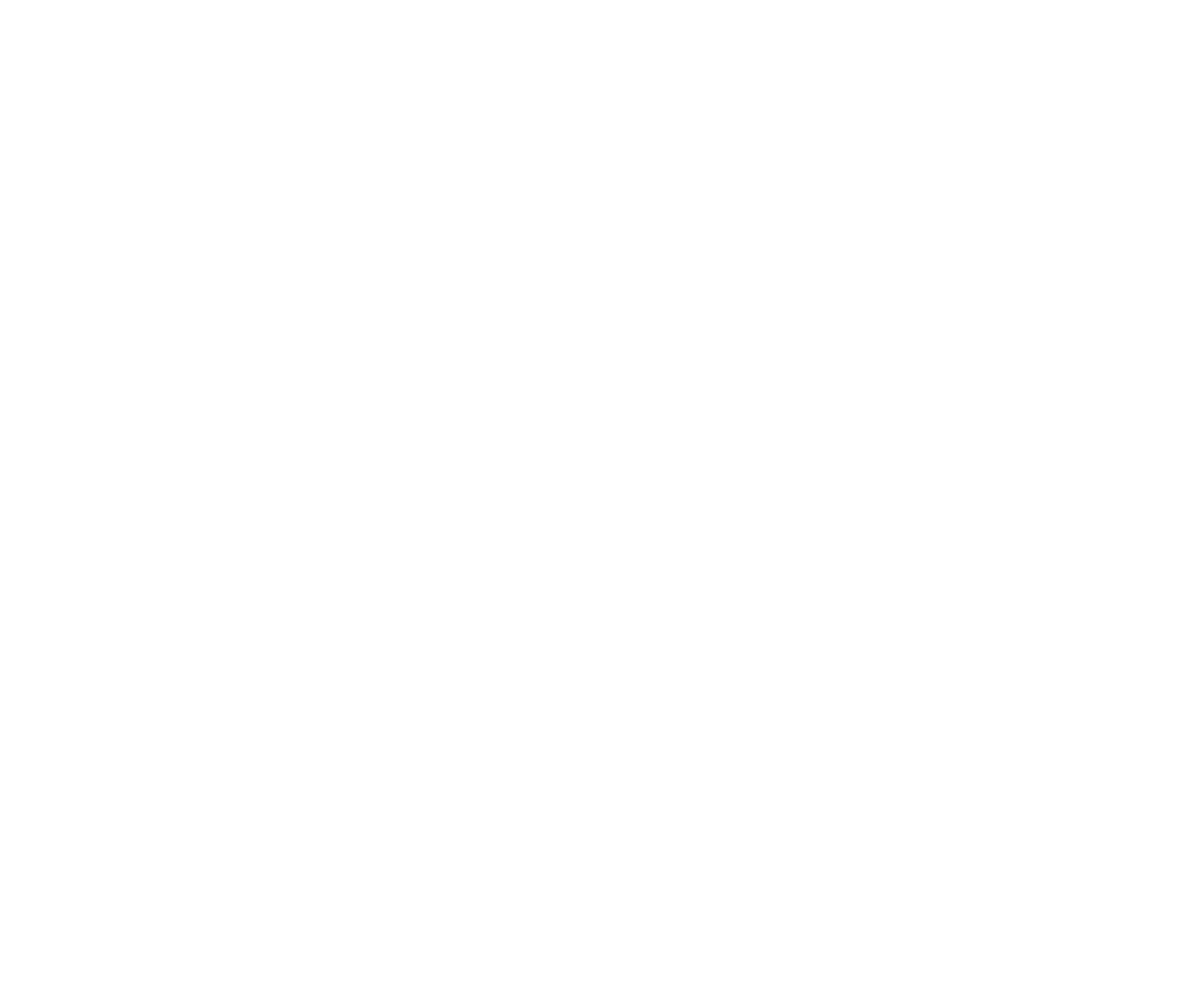
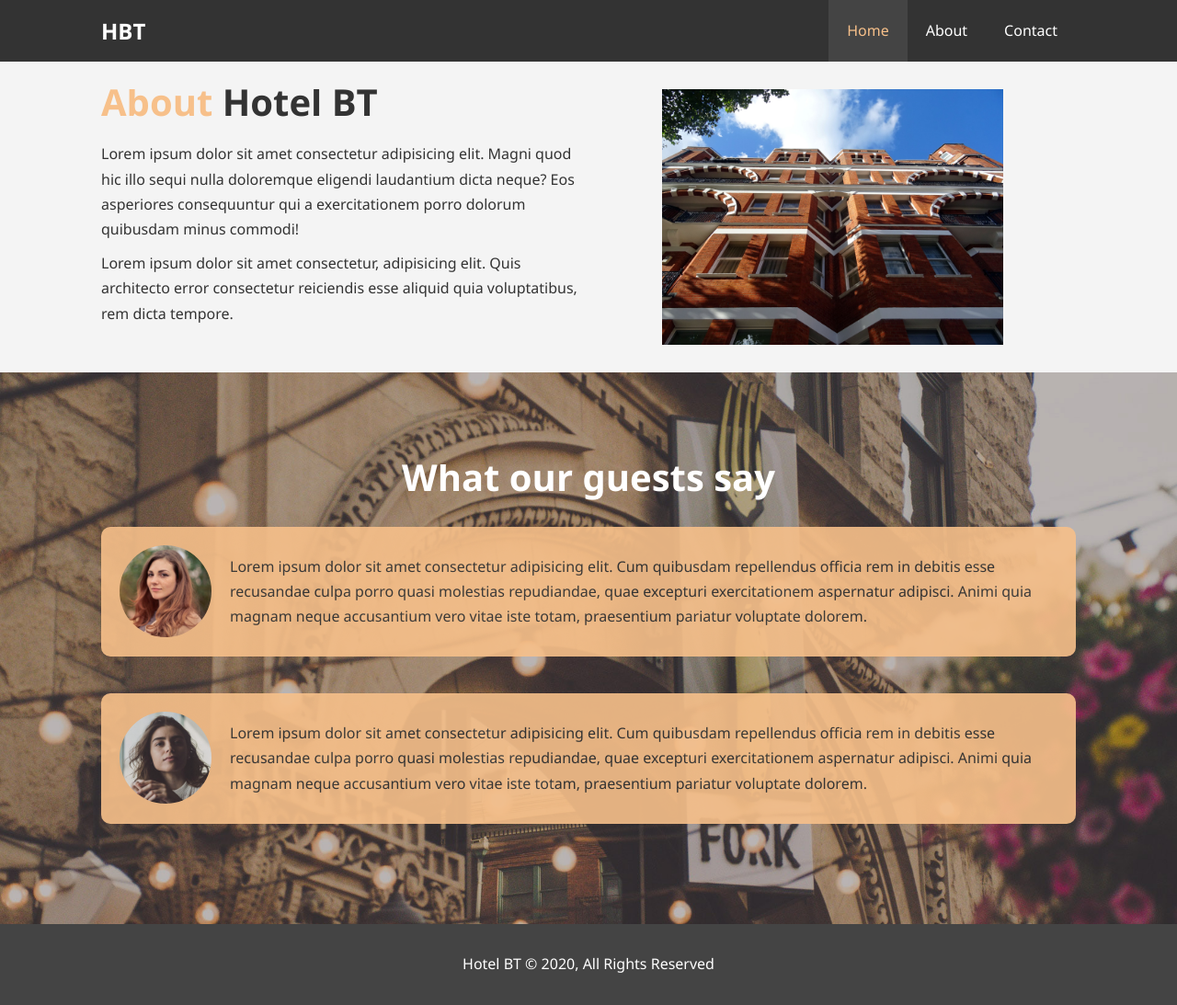
Before and after one commit to DanBilic/hotel_website, a plain HTML site: page about.html in a window 1280 px wide. Shown: the whole page at 92% size. Before the commit the page ends 800 px from the top, so only its background shows below. Drawn offline with Linux system fonts and the light colour scheme.

Commit message:
about page

```diff
--- a/about.html
+++ b/about.html
@@ -0,0 +1,63 @@
+<!DOCTYPE html>
+<html lang="en">
+<head>
+    <meta charset="UTF-8">
+    <meta name="viewport" content="width=device-width, initial-scale=1.0">
+    <meta name="description" content="Welcome to the most extraordinary hotel in Boston Massachusetts">
+    <meta name="keyboards" content="hotel, boston hotel, new england hotel">
+    <link rel="stylesheet" href="css/style.css">
+    <title>Hotel BT | Welcome to about</title>
+</head>
+<body>
+    <header>
+        <nav id="navbar">
+            <div class="container">
+                <h1 class="logo"><a href="index.html">HBT</a></h1>
+                <ul>
+                    <li><a class="current" href="index.html">Home</a></li>
+                    <li><a href="about.html">About</a></li>
+                    <li><a href="contact.html">Contact</a></li>
+                </ul>
+            </div>
+
+        </nav>
+    </header>
+    <section id="about-info" class="bg-light py-3">
+        <div class="container">
+            <div class="info-left">
+                <h1 class="l-heading"><span class="text-primary">About</span>
+                    Hotel BT
+                </h1>
+                <p>Lorem ipsum dolor sit amet consectetur adipisicing elit. Magni quod hic illo sequi nulla doloremque eligendi laudantium dicta neque? Eos asperiores consequuntur qui a exercitationem porro dolorum quibusdam minus commodi!</p>
+                <p>Lorem ipsum dolor sit amet consectetur, adipisicing elit. Quis architecto error consectetur reiciendis esse aliquid quia voluptatibus, rem dicta tempore.</p>
+            </div>
+            <div class="info-right">
+                <img src="./img/photo-2.jpg" alt="hotel">
+            </div>
+        </div>
+    </section>
+
+    <div class="clr"></div>
+
+    <section id="testimonials" class="py-3">
+        <div class="container">
+            <h2 class="l-heading">What our guests say</h2>
+            <div class="testimonial bg-primary">
+                <img src="./img/person-1.jpg" alt="Samantha">
+                <p>Lorem ipsum dolor sit amet consectetur adipisicing elit. Cum quibusdam repellendus officia rem in debitis esse recusandae culpa porro quasi molestias repudiandae, quae excepturi exercitationem aspernatur adipisci. Animi quia magnam neque accusantium vero vitae iste totam, praesentium pariatur voluptate dolorem.</p>
+            </div>
+
+            <div class="testimonial bg-primary">
+                <img src="./img/person-2.jpg" alt="Jen">
+                <p>Lorem ipsum dolor sit amet consectetur adipisicing elit. Cum quibusdam repellendus officia rem in debitis esse recusandae culpa porro quasi molestias repudiandae, quae excepturi exercitationem aspernatur adipisci. Animi quia magnam neque accusantium vero vitae iste totam, praesentium pariatur voluptate dolorem.</p>
+            </div>
+        </div>
+    </section>
+
+
+
+    <footer id="main-footer">
+        <p>Hotel BT &copy; 2020, All Rights Reserved </p>
+    </footer>
+</body>
+</html>
--- a/css/style.css
+++ b/css/style.css
@@ -78,8 +78,26 @@ p {
 	color: #333;
 }
 
-.clr{
+.clr {
 	clear: both;
+}
+
+/* large heading */
+.l-heading {
+	font-size: 40px;
+}
+
+/* py -> padding in y richtung */
+.py-1 {
+	padding: 10px 0;
+}
+
+.py-2 {
+	padding: 20px 0;
+}
+
+.py-3 {
+	padding: 30px 0;
 }
 
 /* Navbar */
@@ -179,9 +197,57 @@ p {
 	margin-bottom: 10px;
 }
 
+/* about */
+#about-info .info-right {
+	float: right;
+	width: 50%;
+	min-height: 100%;
+}
+
+#about-info .info-right img {
+	display: block;
+	width: 70%;
+	margin: auto;
+}
+
+#about-info .info-left {
+	float: left;
+	width: 50%;
+	min-height: 100%;
+}
+
+/* testimonials */
+#testimonials {
+	height: 600px;
+	background: url("../img/test-bg.jpg") no-repeat center center/cover;
+	padding-top: 100px;
+}
+
+#testimonials h2 {
+	color: #fff;
+	text-align: center;
+	padding-bottom: 40px;
+}
+
+/* opacity -> 0 bis 1 */
+#testimonials .testimonial {
+	padding: 20px;
+	margin-bottom: 40px;
+	border-radius: 10px;
+	opacity: 0.9;
+}
+
+#testimonials .testimonial img {
+	width: 100px;
+	float: left;
+	margin-right: 20px;
+	border-radius: 50%;
+}
+
 /* footer */
 #main-footer {
 	text-align: center;
 	background: #444;
 	color: #fff;
 	padding: 20px;
+}
```
